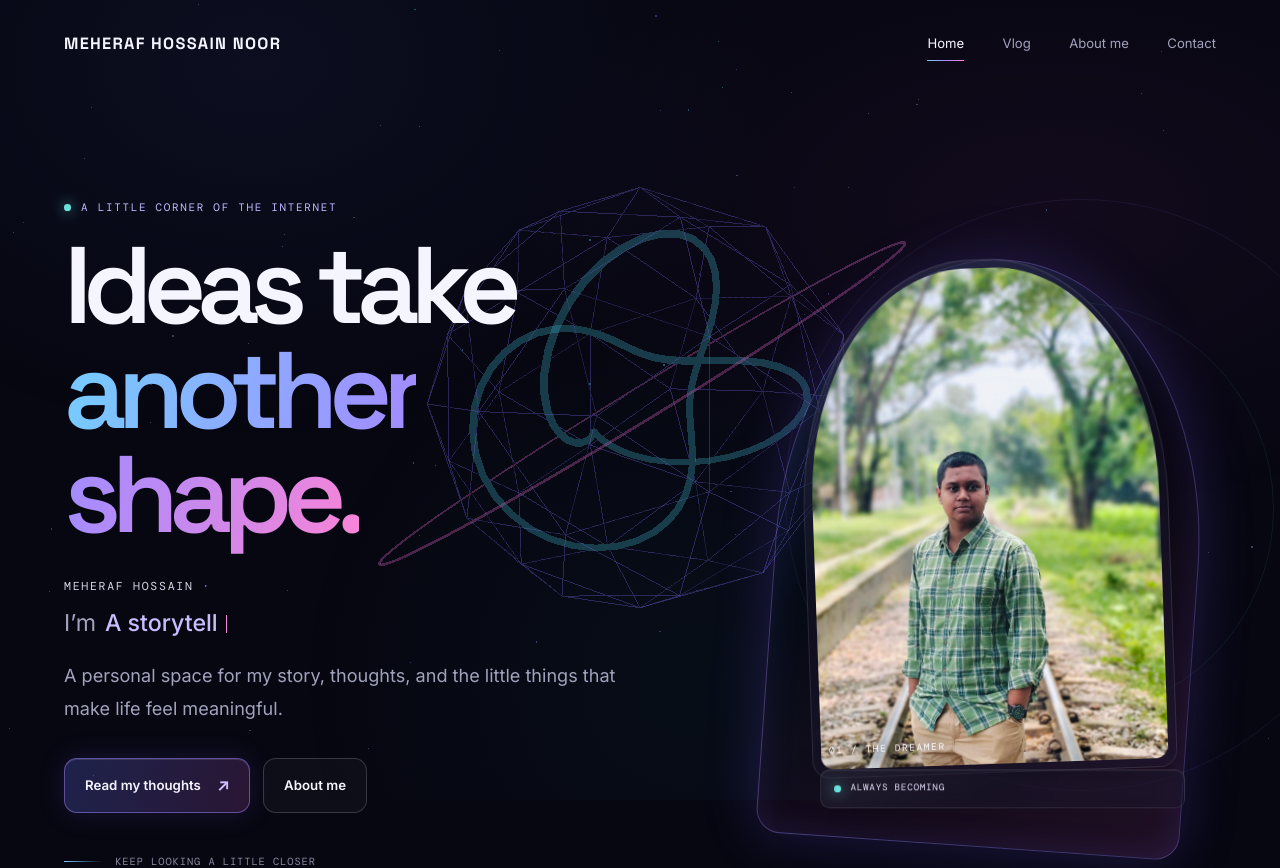
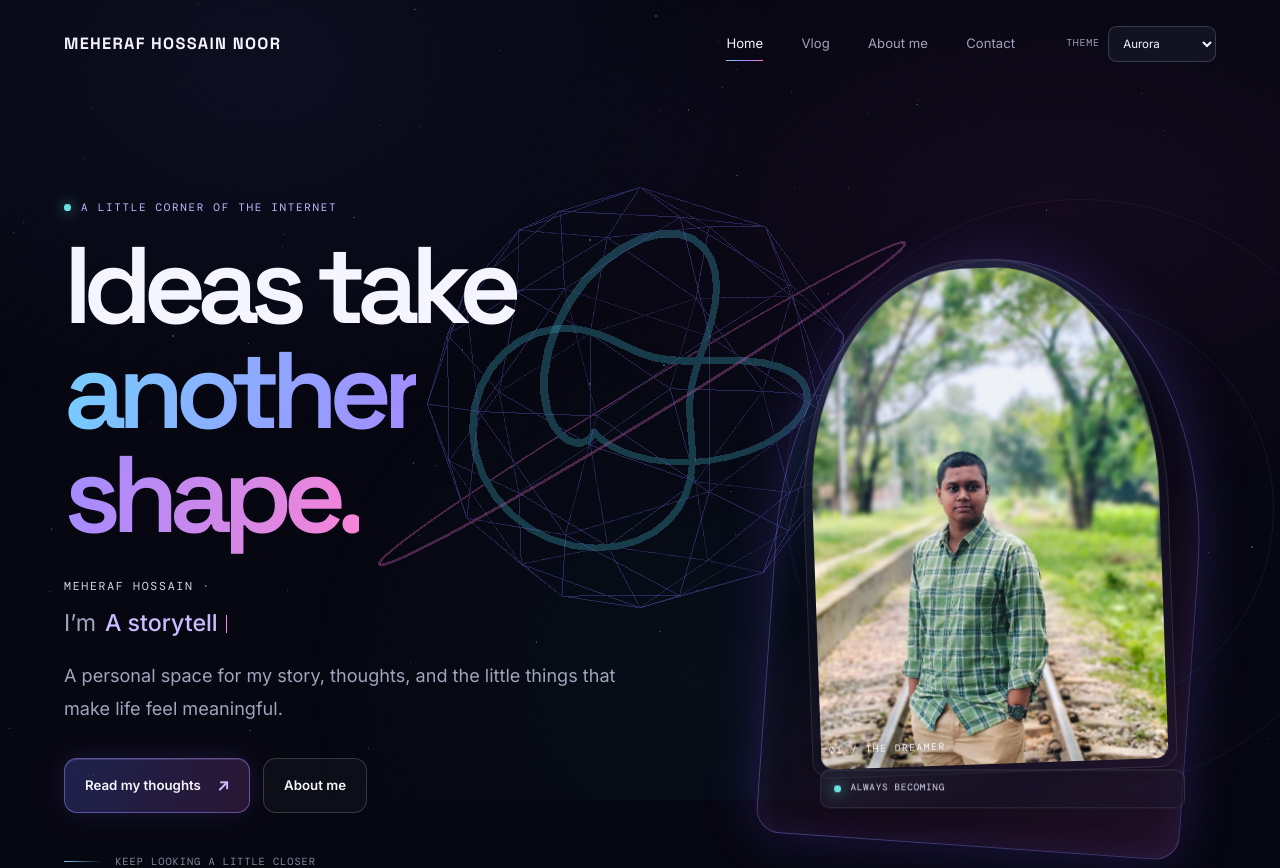
Before and after one commit to MeherafHossainNoor/MHNoor, a React (Vite) app: page / in a window 1280 px wide. Shown: the top 868 px of the page. Built offline with nearby package versions, Linux system fonts and the light colour scheme.

Commit message:
Theme Update

```diff
--- a/src/main.jsx
+++ b/src/main.jsx
@@ -156,7 +156,7 @@ function useScrolledHeader() {
   return scrolled;
 }
 
-function Header({ page }) {
+function Header({ page, theme, onThemeChange }) {
   const scrolled = useScrolledHeader();
   const [menuOpen, setMenuOpen] = useState(false);
   const links = [
@@ -191,6 +191,16 @@ function Header({ page }) {
             {label}
           </a>
         ))}
+        {page === "home" && (
+          <label className="theme-picker">
+            <span>Theme</span>
+            <select value={theme} onChange={(event) => onThemeChange(event.target.value)} aria-label="Homepage theme">
+              <option value="aurora">Aurora</option>
+              <option value="paper">Paper</option>
+              <option value="meadow">Meadow</option>
+            </select>
+          </label>
+        )}
       </nav>
     </header>
   );
@@ -537,6 +547,25 @@ function App() {
 
   useMotionAndReveal();
 
+  const [theme, setTheme] = useState(() => {
+    try {
+      return localStorage.getItem("homepage-theme") || "aurora";
+    } catch {
+      return "aurora";
+    }
+  });
+
+  useEffect(() => {
+    if (page !== "home") return;
+    document.body.dataset.theme = theme;
+    try {
+      localStorage.setItem("homepage-theme", theme);
+    } catch {
+      // The selected theme still applies for this visit when storage is unavailable.
+    }
+    return () => delete document.body.dataset.theme;
+  }, [page, theme]);
+
   useEffect(() => {
     if (window.matchMedia("(pointer: fine) and (prefers-reduced-motion: no-preference)").matches) {
       const aura = document.querySelector(".pointer-aura");
@@ -567,7 +596,7 @@ function App() {
     <div className={`app page-${page}`}>
       <AmbientScene />
       <div className="site-shell">
-        <Header page={page} />
+        <Header page={page} theme={theme} onThemeChange={setTheme} />
         <main className="main-content">
           {page === "about" ? <AboutPage /> : page === "vlog" ? <VlogPage /> : page === "contact" ? <ContactPage /> : <HomePage />}
         </main>
--- a/src/styles.css
+++ b/src/styles.css
@@ -17,6 +17,36 @@
   --ease: cubic-bezier(0.22, 1, 0.36, 1);
 }
 
+body[data-theme="paper"] {
+  color-scheme: light;
+  --night: #f4efe6;
+  --panel: rgb(255 252 246 / 82%);
+  --panel-solid: #fffaf1;
+  --line: rgb(77 57 38 / 16%);
+  --line-bright: rgb(77 57 38 / 24%);
+  --white: #29231e;
+  --muted: #6f6258;
+  --blue: #3685a7;
+  --violet: #7756a8;
+  --pink: #c35f87;
+  --cyan: #398b83;
+}
+
+body[data-theme="meadow"] {
+  color-scheme: light;
+  --night: #eaf1e8;
+  --panel: rgb(248 252 245 / 80%);
+  --panel-solid: #f5faf1;
+  --line: rgb(37 69 52 / 16%);
+  --line-bright: rgb(37 69 52 / 25%);
+  --white: #20352b;
+  --muted: #5d7466;
+  --blue: #398d85;
+  --violet: #5b8f63;
+  --pink: #bd7c55;
+  --cyan: #3b9280;
+}
+
 * {
   box-sizing: border-box;
 }
@@ -51,6 +81,14 @@ body::before {
     radial-gradient(ellipse at 54% 85%, rgb(16 97 111 / 8%), transparent 40%);
   content: "";
   pointer-events: none;
+}
+
+body[data-theme="paper"]::before {
+  background: radial-gradient(ellipse at 78% 12%, rgb(211 153 109 / 16%), transparent 38%), radial-gradient(ellipse at 20% 70%, rgb(110 168 178 / 12%), transparent 42%);
+}
+
+body[data-theme="meadow"]::before {
+  background: radial-gradient(ellipse at 78% 12%, rgb(111 162 105 / 16%), transparent 38%), radial-gradient(ellipse at 18% 70%, rgb(77 163 151 / 12%), transparent 42%);
 }
 
 button,
@@ -212,6 +250,36 @@ img {
 .site-nav a:hover::after,
 .site-nav a[aria-current="page"]::after {
   transform: scaleX(1);
+}
+
+.theme-picker {
+  display: inline-flex;
+  align-items: center;
+  gap: 0.5rem;
+  margin-left: clamp(0.2rem, 1vw, 0.8rem);
+  color: var(--muted);
+  font-family: "DM Mono", monospace;
+  font-size: 0.62rem;
+  letter-spacing: 0.08em;
+  text-transform: uppercase;
+}
+
+.theme-picker select {
+  min-height: 2.25rem;
+  padding: 0.35rem 1.8rem 0.35rem 0.65rem;
+  border: 1px solid var(--line-bright);
+  border-radius: 0.55rem;
+  background: var(--panel-solid);
+  color: var(--white);
+  font-family: "Inter", sans-serif;
+  font-size: 0.72rem;
+  letter-spacing: normal;
+  text-transform: none;
+}
+
+.theme-picker select option {
+  background: var(--panel-solid);
+  color: var(--white);
 }
 
 .menu-toggle {
@@ -539,6 +607,62 @@ p {
   animation: cue-travel 1.7s ease-in-out infinite;
 }
 
+body[data-theme="paper"] .eyebrow,
+body[data-theme="paper"] .typed-word,
+body[data-theme="paper"] .text-link,
+body[data-theme="paper"] .card-link,
+body[data-theme="paper"] .about-copy p a {
+  color: #674b91;
+}
+
+body[data-theme="meadow"] .eyebrow,
+body[data-theme="meadow"] .typed-word,
+body[data-theme="meadow"] .text-link,
+body[data-theme="meadow"] .card-link,
+body[data-theme="meadow"] .about-copy p a {
+  color: #356c51;
+}
+
+body[data-theme="paper"] .hero-name,
+body[data-theme="paper"] .hero-note,
+body[data-theme="paper"] .scroll-cue,
+body[data-theme="paper"] .card-topline,
+body[data-theme="paper"] .post-card-meta,
+body[data-theme="paper"] .contact-index,
+body[data-theme="paper"] .model-caption,
+body[data-theme="paper"] .footer-copyright,
+body[data-theme="meadow"] .hero-name,
+body[data-theme="meadow"] .hero-note,
+body[data-theme="meadow"] .scroll-cue,
+body[data-theme="meadow"] .card-topline,
+body[data-theme="meadow"] .post-card-meta,
+body[data-theme="meadow"] .contact-index,
+body[data-theme="meadow"] .model-caption,
+body[data-theme="meadow"] .footer-copyright {
+  color: var(--muted);
+}
+
+body[data-theme="paper"] .post-category,
+body[data-theme="paper"] .entry-note,
+body[data-theme="paper"] .quote-panel cite,
+body[data-theme="paper"] .contact-detail,
+body[data-theme="meadow"] .post-category,
+body[data-theme="meadow"] .entry-note,
+body[data-theme="meadow"] .quote-panel cite,
+body[data-theme="meadow"] .contact-detail {
+  color: var(--muted);
+}
+
+body[data-theme="paper"] .site-header.is-scrolled,
+body[data-theme="meadow"] .site-header.is-scrolled {
+  background: color-mix(in srgb, var(--night) 88%, transparent);
+}
+
+body[data-theme="paper"] .site-nav,
+body[data-theme="meadow"] .site-nav {
+  background: var(--panel-solid);
+}
+
 .hero-orbit {
   position: absolute;
   z-index: 0;
```
